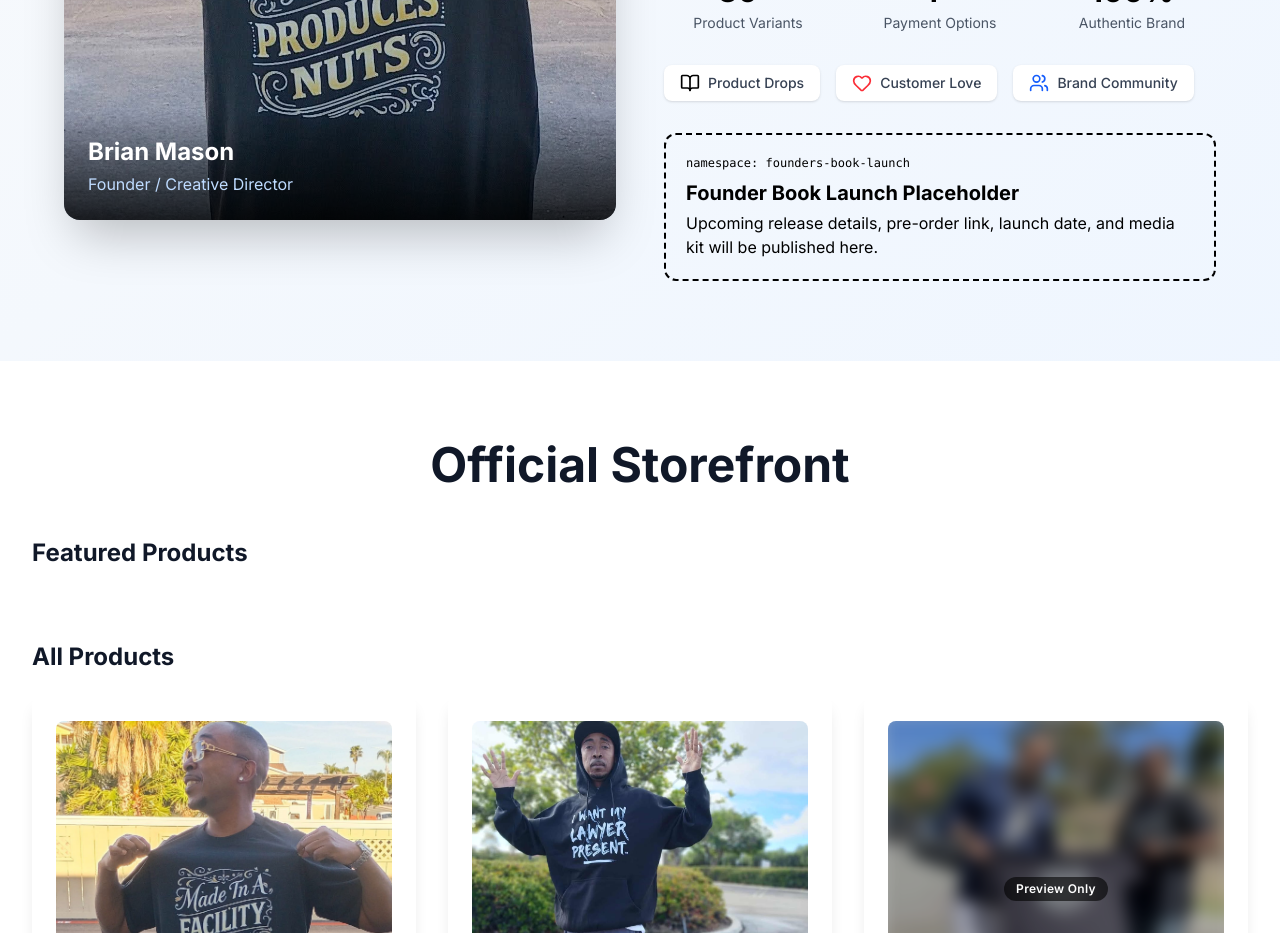
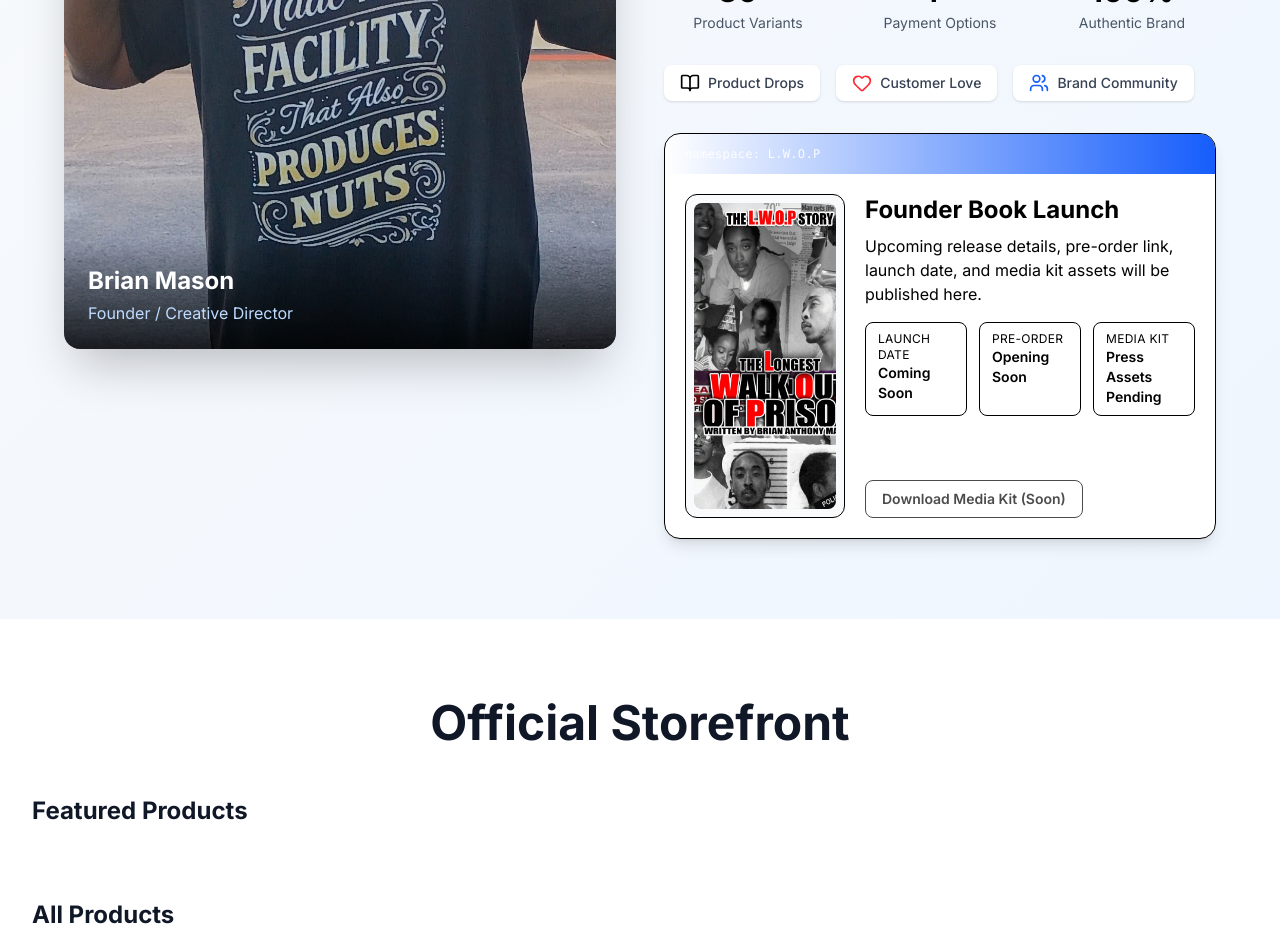
Before and after one commit to AMackProjekt/IWantMyLawyerPresent, a React (Vite) app: page / in a window 1280 px wide. Shown: the part 2480-3413 px from the top of the page. Built offline with nearby package versions, Linux system fonts and the light colour scheme.

Commit message:
feat: add L.W.O.P media kit section and update solution notes

```diff
--- a/src/components/FounderBio.tsx
+++ b/src/components/FounderBio.tsx
@@ -126,18 +126,65 @@ export default function FounderBio() {
 
               <div
                 id="book-launch"
-                className="mt-8 rounded-xl border-2 border-dashed border-primary-300 bg-primary-50 p-5"
+                className="mt-8 overflow-hidden rounded-2xl border border-primary-200 bg-white shadow-lg"
               >
-                <p className="text-xs font-mono text-primary-700 mb-2">
-                  namespace: founders-book-launch
-                </p>
-                <h3 className="text-xl font-bold text-primary-900 mb-1">
-                  Founder Book Launch Placeholder
-                </h3>
-                <p className="text-primary-700">
-                  Upcoming release details, pre-order link, launch date, and
-                  media kit will be published here.
-                </p>
+                <div className="bg-gradient-to-r from-primary-700 via-primary-600 to-blue-600 px-5 py-3">
+                  <p className="text-xs font-mono tracking-wide text-white/90">
+                    namespace: L.W.O.P
+                  </p>
+                </div>
+
+                <div className="grid gap-5 p-5 md:grid-cols-[160px_1fr]">
+                  <div className="rounded-xl border border-primary-100 bg-gray-50 p-2">
+                    <img
+                      src="/images/Book%20Cover.JPG"
+                      alt="Founder book cover"
+                      className="h-full w-full rounded-lg object-cover"
+                      loading="lazy"
+                    />
+                  </div>
+
+                  <div>
+                    <h3 className="text-2xl font-bold text-primary-900">
+                      Founder Book Launch
+                    </h3>
+                    <p className="mt-2 text-primary-700">
+                      Upcoming release details, pre-order link, launch date, and media kit assets will be published here.
+                    </p>
+
+                    <div className="mt-4 grid gap-3 sm:grid-cols-3">
+                      <div className="rounded-lg border border-primary-100 bg-primary-50 px-3 py-2">
+                        <p className="text-xs uppercase tracking-wide text-primary-700">Launch Date</p>
+                        <p className="text-sm font-semibold text-primary-900">Coming Soon</p>
+                      </div>
+                      <div className="rounded-lg border border-primary-100 bg-primary-50 px-3 py-2">
+                        <p className="text-xs uppercase tracking-wide text-primary-700">Pre-Order</p>
+                        <p className="text-sm font-semibold text-primary-900">Opening Soon</p>
+                      </div>
+                      <div className="rounded-lg border border-primary-100 bg-primary-50 px-3 py-2">
+                        <p className="text-xs uppercase tracking-wide text-primary-700">Media Kit</p>
+                        <p className="text-sm font-semibold text-primary-900">Press Assets Pending</p>
+                      </div>
+                    </div>
+
+                    <div className="mt-4 flex flex-wrap gap-3">
+                      <button
+                        type="button"
+                        disabled
+                        className="rounded-lg bg-primary-600 px-4 py-2 text-sm font-semibold text-white opacity-70"
+                      >
+                        Pre-Order Link Coming Soon
+                      </button>
+                      <button
+                        type="button"
+                        disabled
+                        className="rounded-lg border border-primary-300 bg-white px-4 py-2 text-sm font-semibold text-primary-700 opacity-70"
+                      >
+                        Download Media Kit (Soon)
+                      </button>
+                    </div>
+                  </div>
+                </div>
               </div>
             </motion.div>
           </div>
```
Also changed, not shown: 1 other file (tests, documents, lock files or other folders).
